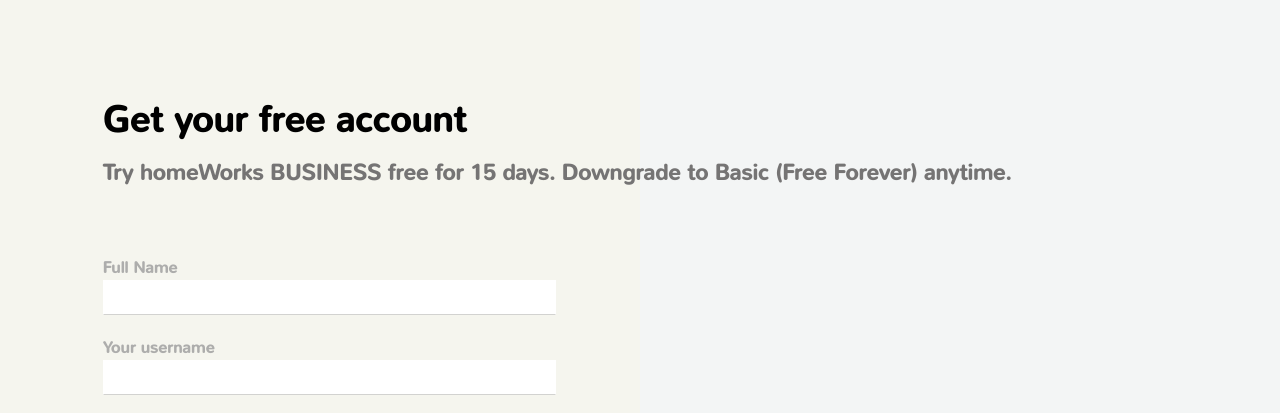
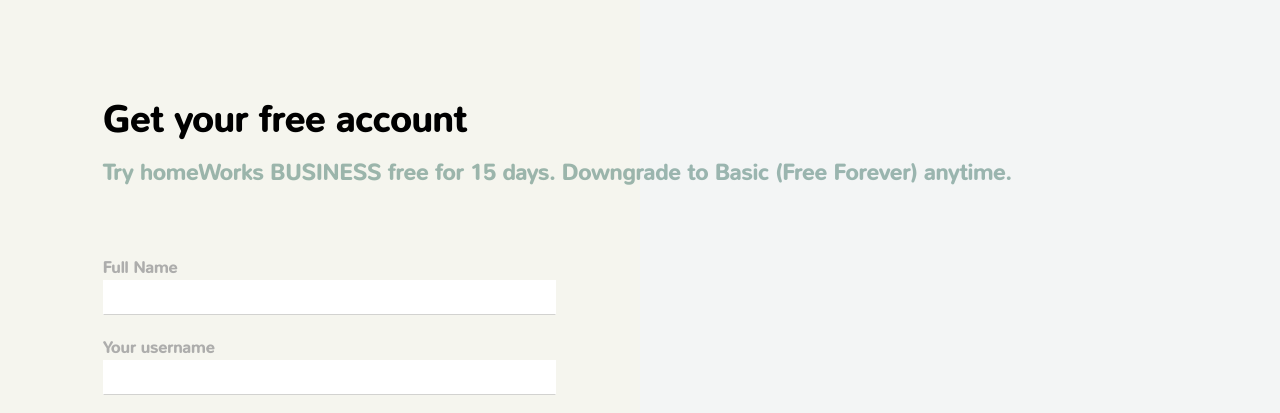
Before and after one commit to dancheella/task_8, a plain HTML site: page index.html in a window 1280 px wide. Shown: the part 83-496 px from the top of the page. Drawn offline with Linux system fonts and the light colour scheme.

Commit message:
changed color form__text

```diff
--- a/styles/style.css
+++ b/styles/style.css
@@ -51,7 +51,7 @@
 .form__text {
     font-size: 22px;
     line-height: 27px;
-    color: #757474;
+    color: rgba(32, 93, 78, 0.42);
     margin-bottom: 69px;
 }
 
```
